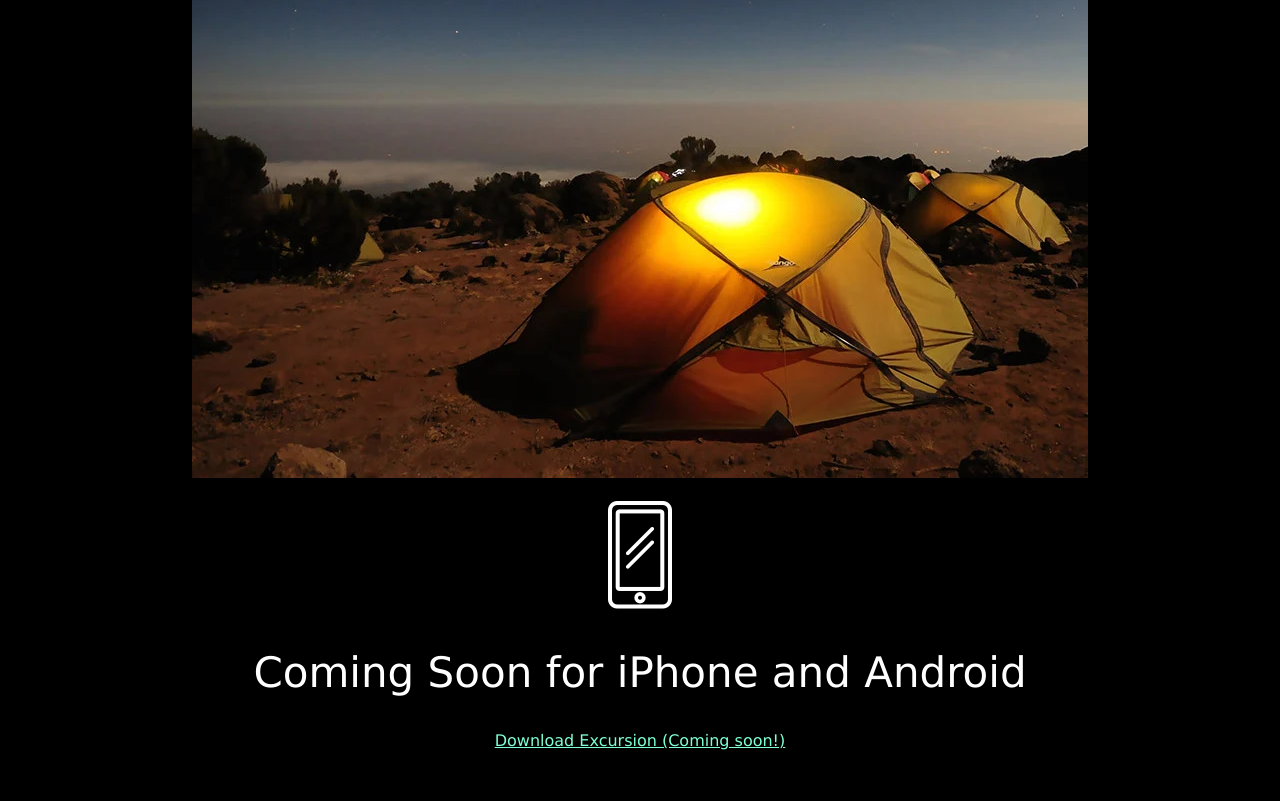
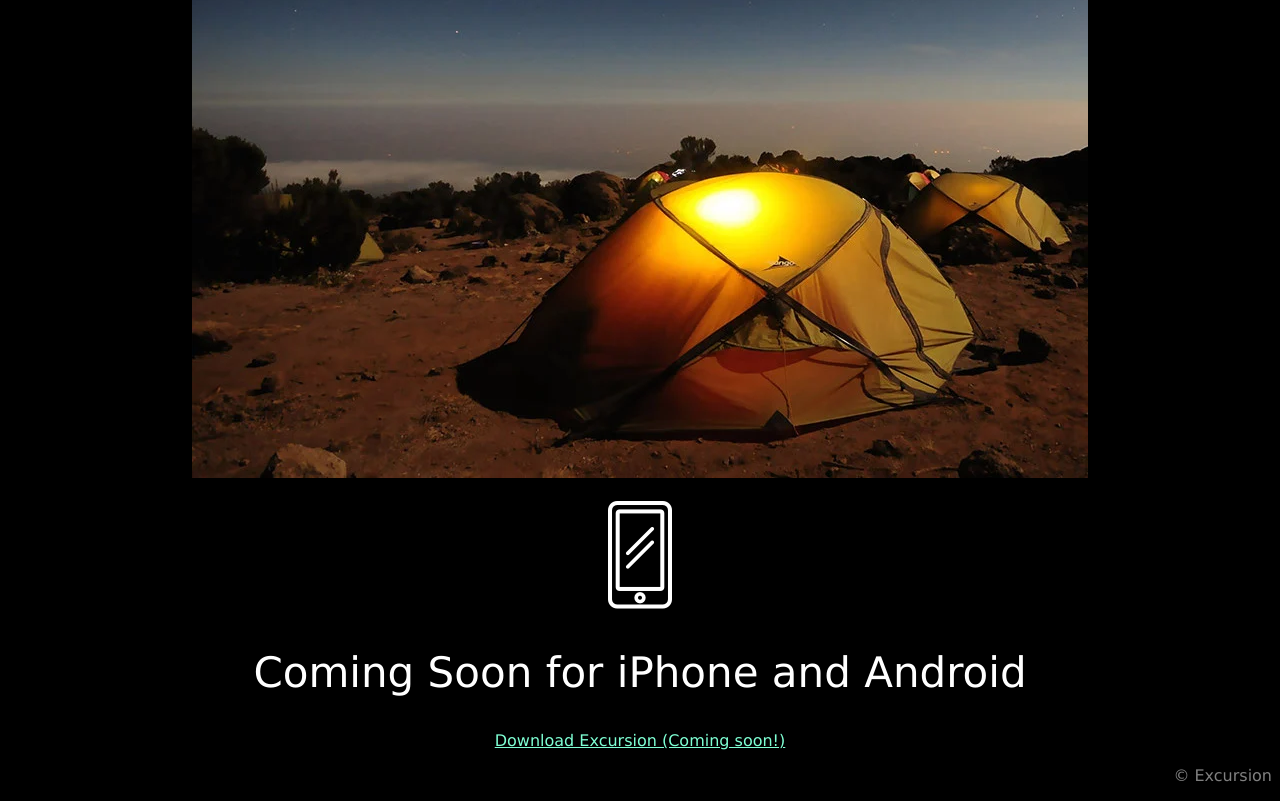
Before and after one commit to jjal1301/excursion, a plain HTML site: page index.html in a window 1280 px wide. Shown: the part 527-1328 px from the top of the page. Before the commit the page ends 1293 px from the top, so only its background shows below. Drawn offline with Linux system fonts and the light colour scheme.

Commit message:
Add footer

```diff
--- a/index.html
+++ b/index.html
@@ -33,4 +33,7 @@
             </div>
         </main>
     </body>
+    <footer>
+        <p>&copy; Excursion</p>
+    </footer>
 </html>
--- a/resources/css/style.css
+++ b/resources/css/style.css
@@ -32,3 +32,8 @@ main div h2 {
     font-size: 21px;
     color: gray;
 }
+
+footer p {
+    text-align: right;
+    color: gray;
+}
```
